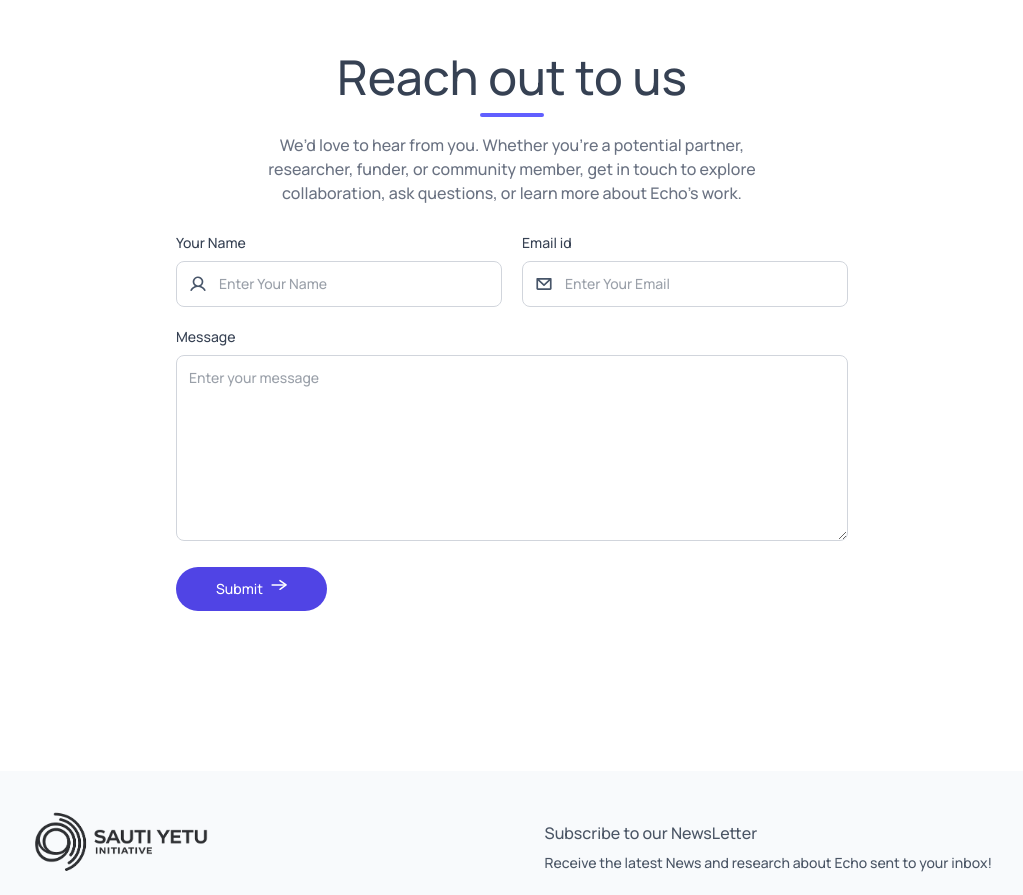
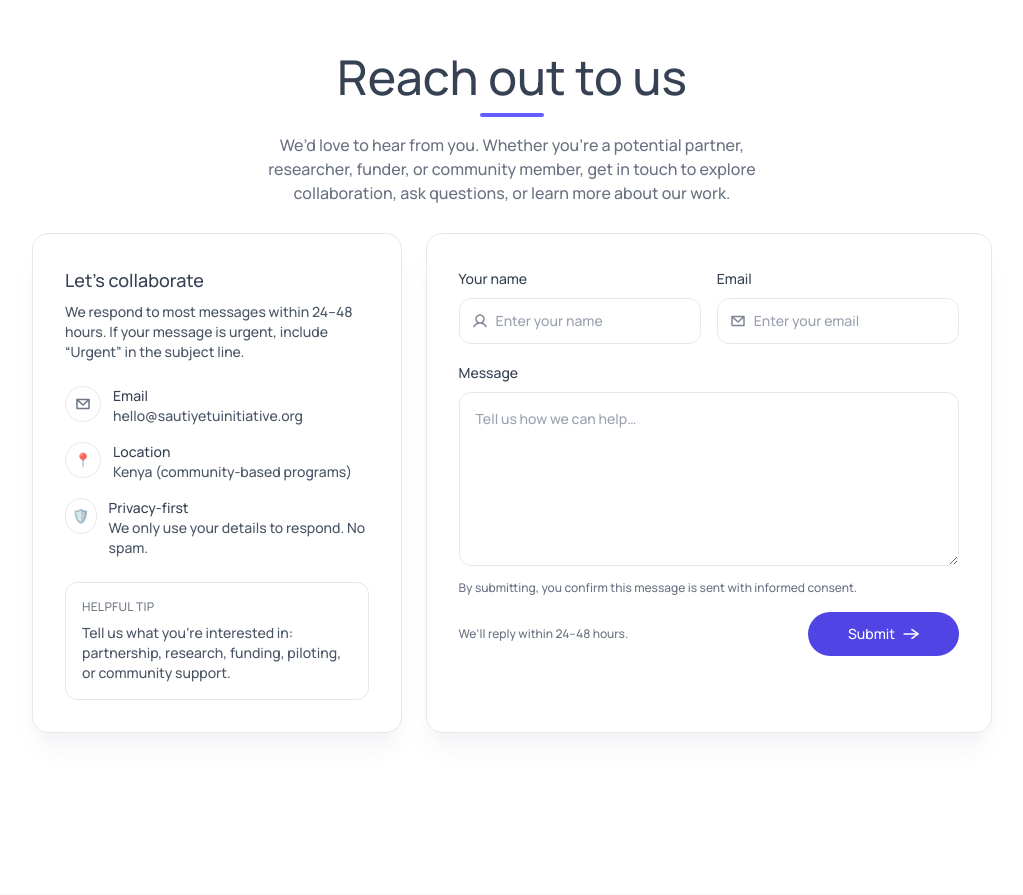
Before and after one commit to martin254/EchoSite, a React (Vite) app: page / in a window 1280 px wide. Shown: the part 6160-7055 px from the top of the page, without its empty margins (128-1151 px from the left). Built offline with nearby package versions, Linux system fonts and the light colour scheme.

Commit message:
Update ContactUs.jsx

```diff
--- a/src/components/ContactUs.jsx
+++ b/src/components/ContactUs.jsx
@@ -1,78 +1,192 @@
-import React from 'react'
-import Title from './Title'
-import assets from '../assets/assets'
-import toast from 'react-hot-toast'
+import React, { useState } from "react"
+import Title from "./Title"
+import assets from "../assets/assets"
+import toast from "react-hot-toast"
 
 const ContactUs = () => {
+  const [loading, setLoading] = useState(false)
 
   const onSubmit = async (event) => {
-    event.preventDefault();
+    event.preventDefault()
+    if (loading) return
 
-    const formData = new FormData(event.target);
+    setLoading(true)
 
-    formData.append("access_key", "c67e99b5-3365-4867-90bd-4da9533f0510");
+    const formData = new FormData(event.target)
+    formData.append("access_key", "c67e99b5-3365-4867-90bd-4da9533f0510")
 
     try {
       const response = await fetch("https://api.web3forms.com/submit", {
         method: "POST",
-      body: formData
-    });
+        body: formData,
+      })
 
-    const data = await response.json();
+      const data = await response.json()
 
       if (data.success) {
-      toast.success('Thank you for reaching out to us! We will be in touch as soon as possible')
-      event.target.reset();
+        toast.success(
+          "Thank you for reaching out! We’ll get back to you as soon as possible."
+        )
+        event.target.reset()
       } else {
-        toast.error(data.message)
+        toast.error(data.message || "Something went wrong. Please try again.")
       }
-
     } catch (error) {
       toast.error(error.message)
+    } finally {
+      setLoading(false)
     }
-
-
   }
 
   return (
-    <div id='contact-us' className='flex flex-col items-center gap-7 px-4 sm:px-12 lg:px-24 xl:px-40 pt-30 text-gray-700 dark:text-white'>
-        <Title title='Reach out to us' desc='We’d love to hear from you. Whether you’re a potential partner, researcher, funder, or community member, get in touch to explore collaboration, ask questions, or learn more about Echo’s work.'/>
+    <div
+      id="contact-us"
+      className="relative flex flex-col items-center gap-7 px-4 sm:px-12 lg:px-24 xl:px-40 pt-30 text-gray-700 dark:text-white"
+    >
+      <Title
+        title="Reach out to us"
+        desc="We’d love to hear from you. Whether you’re a potential partner, researcher, funder, or community member, get in touch to explore collaboration, ask questions, or learn more about our work."
+      />
 
-        <form onSubmit={onSubmit} className='grid sm:grid-cols-2 gap-3 sm:gap-5 max-w-2xl w-full'>
+      {/* Container */}
+      <div className="w-full max-w-6xl grid grid-cols-1 lg:grid-cols-5 gap-6">
+        {/* Left info card */}
+        <div className="lg:col-span-2 rounded-2xl border border-gray-200 dark:border-gray-700 bg-white/70 dark:bg-gray-900/60 p-6 sm:p-8 shadow-xl shadow-gray-100 dark:shadow-white/5">
+          <h3 className="text-lg font-semibold">Let’s collaborate</h3>
+          <p className="text-sm mt-2 text-gray-600 dark:text-white/70">
+            We respond to most messages within 24–48 hours. If your message is
+            urgent, include “Urgent” in the subject line.
+          </p>
+
+          <div className="mt-6 space-y-4">
+            <div className="flex items-start gap-3">
+              <div className="w-9 h-9 rounded-full border border-gray-200 dark:border-gray-700 bg-white/60 dark:bg-gray-900/40 flex items-center justify-center">
+                <img src={assets.email_icon} alt="" className="w-4 opacity-80" />
+              </div>
               <div>
-                <p className='mb-2 text-sm font-medium'>
-                    Your Name
+                <p className="text-sm font-medium">Email</p>
+                <p className="text-sm text-gray-600 dark:text-white/70">
+                  hello@sautiyetuinitiative.org
                 </p>
-                <div className='flex pl-3 rounded-lg border border-gray-300 dark:border-gray-600'>
-                    <img src={assets.person_icon} alt=''/>
-                    <input name="name" type='text' placeholder='Enter Your Name' className='w-full p-3 text-sm outline-none' required/>
               </div>
             </div>
 
+            <div className="flex items-start gap-3">
+              <div className="w-9 h-9 rounded-full border border-gray-200 dark:border-gray-700 bg-white/60 dark:bg-gray-900/40 flex items-center justify-center">
+                <span className="text-sm opacity-80">📍</span>
+              </div>
               <div>
-                <p className='mb-2 text-sm font-medium'>
-                    Email id
+                <p className="text-sm font-medium">Location</p>
+                <p className="text-sm text-gray-600 dark:text-white/70">
+                  Kenya (community-based programs)
                 </p>
-                <div className='flex pl-3 rounded-lg border border-gray-300 dark:border-gray-600'>
-                    <img src={assets.email_icon} alt=''/>
-                    <input name="email" type='email' placeholder='Enter Your Email' className='w-full p-3 text-sm outline-none' required/>
               </div>
             </div>
 
-            <div className='sm:col-span-2'>
-                <p className='mb-2 text-sm font-medium'>
-                    Message
+            <div className="flex items-start gap-3">
+              <div className="w-9 h-9 rounded-full border border-gray-200 dark:border-gray-700 bg-white/60 dark:bg-gray-900/40 flex items-center justify-center">
+                <span className="text-sm opacity-80">🛡️</span>
+              </div>
+              <div>
+                <p className="text-sm font-medium">Privacy-first</p>
+                <p className="text-sm text-gray-600 dark:text-white/70">
+                  We only use your details to respond. No spam.
                 </p>
-                <textarea name="message" rows={8} placeholder='Enter your message' className='w-full p-3 text-sm outline-none rounded-lg border border-gray-300 dark:border-gray-600' required />
+              </div>
+            </div>
           </div>
 
-            <button type='submit' className='w-max flex gap-2 bg-primary text-white text-sm px-10 py-3 rounded-full cursor-pointer hover:scale-103 transition-all'>
-                Submit <img src={assets.arrow_icon} alt='' className='w-4'/>
+          <div className="mt-6 rounded-xl border border-gray-200 dark:border-gray-700 bg-white/60 dark:bg-gray-900/40 p-4">
+            <p className="text-xs uppercase tracking-wide opacity-70">
+              Helpful tip
+            </p>
+            <p className="text-sm mt-2 text-gray-600 dark:text-white/70">
+              Tell us what you’re interested in: partnership, research, funding,
+              piloting, or community support.
+            </p>
+          </div>
+        </div>
+
+        {/* Form card */}
+        <div className="lg:col-span-3 rounded-2xl border border-gray-200 dark:border-gray-700 bg-white/70 dark:bg-gray-900/60 p-6 sm:p-8 shadow-xl shadow-gray-100 dark:shadow-white/5">
+          <form onSubmit={onSubmit} className="grid sm:grid-cols-2 gap-4">
+            {/* Name */}
+            <div className="sm:col-span-1">
+              <label className="text-sm font-medium">Your name</label>
+              <div className="mt-2 flex items-center gap-2 rounded-xl border border-gray-200 dark:border-gray-700 bg-white/70 dark:bg-gray-900/40 px-3 focus-within:ring-2 focus-within:ring-primary/40 transition">
+                <img
+                  src={assets.person_icon}
+                  alt=""
+                  className="w-4 opacity-70"
+                />
+                <input
+                  name="name"
+                  type="text"
+                  placeholder="Enter your name"
+                  className="w-full py-3 text-sm outline-none bg-transparent placeholder:text-gray-400 dark:placeholder:text-white/30"
+                  required
+                />
+              </div>
+            </div>
+
+            {/* Email */}
+            <div className="sm:col-span-1">
+              <label className="text-sm font-medium">Email</label>
+              <div className="mt-2 flex items-center gap-2 rounded-xl border border-gray-200 dark:border-gray-700 bg-white/70 dark:bg-gray-900/40 px-3 focus-within:ring-2 focus-within:ring-primary/40 transition">
+                <img
+                  src={assets.email_icon}
+                  alt=""
+                  className="w-4 opacity-70"
+                />
+                <input
+                  name="email"
+                  type="email"
+                  placeholder="Enter your email"
+                  className="w-full py-3 text-sm outline-none bg-transparent placeholder:text-gray-400 dark:placeholder:text-white/30"
+                  required
+                />
+              </div>
+            </div>
+
+            {/* Message */}
+            <div className="sm:col-span-2">
+              <label className="text-sm font-medium">Message</label>
+              <textarea
+                name="message"
+                rows={7}
+                placeholder="Tell us how we can help…"
+                className="mt-2 w-full rounded-xl border border-gray-200 dark:border-gray-700 bg-white/70 dark:bg-gray-900/40 p-4 text-sm outline-none placeholder:text-gray-400 dark:placeholder:text-white/30 focus:ring-2 focus:ring-primary/40 transition"
+                required
+              />
+              <p className="mt-2 text-xs text-gray-500 dark:text-white/50">
+                By submitting, you confirm this message is sent with informed
+                consent.
+              </p>
+            </div>
+
+            {/* Button */}
+            <div className="sm:col-span-2 flex items-center justify-between gap-4">
+              <p className="text-xs text-gray-500 dark:text-white/50">
+                We’ll reply within 24–48 hours.
+              </p>
+
+              <button
+                type="submit"
+                disabled={loading}
+                className={`w-max flex items-center gap-2 text-sm px-10 py-3 rounded-full cursor-pointer transition-all
+                ${
+                  loading
+                    ? "bg-primary/60 text-white/90 cursor-not-allowed"
+                    : "bg-primary text-white hover:scale-[1.03]"
+                }`}
+              >
+                {loading ? "Sending..." : "Submit"}
+                <img src={assets.arrow_icon} alt="" className="w-4" />
               </button>
-
-
+            </div>
           </form>
-
+        </div>
+      </div>
     </div>
   )
 }
```
Lines whose indentation alone changed are shown as unchanged.
